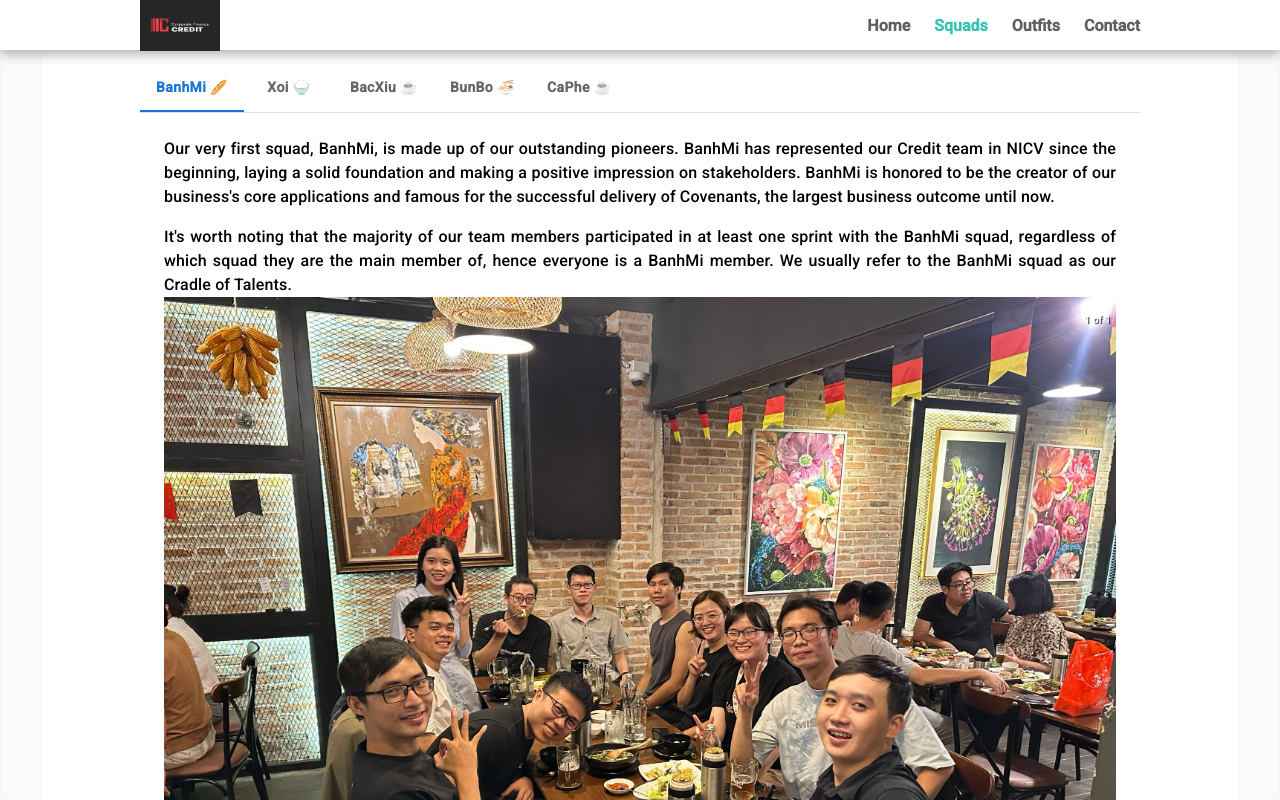
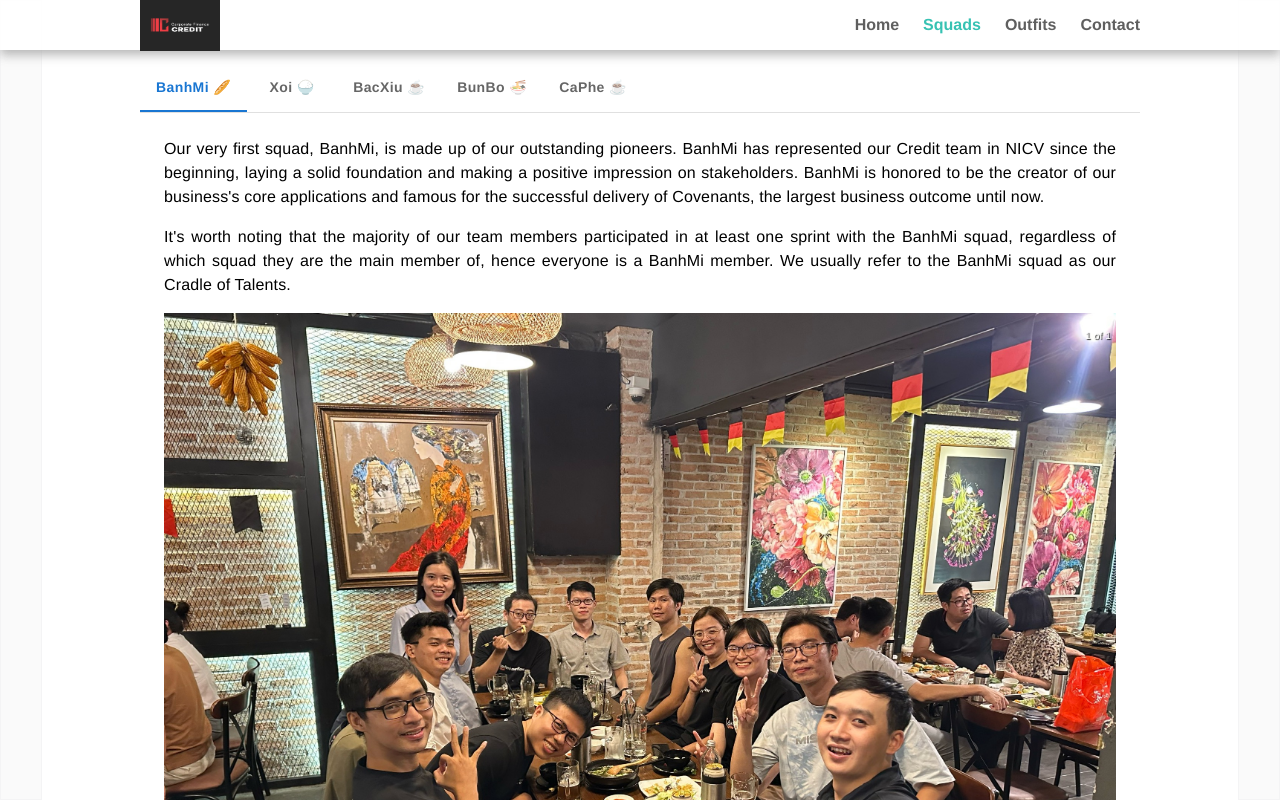
Before and after one commit to nntt1210/credit-tet-in-tech, a React (Create React App) app: page /squads in a window 1280 px wide. Shown: the top 800 px of the page. Built offline with nearby package versions, Linux system fonts and the light colour scheme.

Commit message:
update font family

```diff
--- a/src/components/squads/squad.jsx
+++ b/src/components/squads/squad.jsx
@@ -33,7 +33,7 @@ export const Squad = ({
 	return (
 		<CustomTabPanel value={value} index={index}>
 			<div style={{ textAlign: "justify" }}>{mainContent}</div>
-			<div style={{ marginTop: "1rem", textAlign: "justify" }}>
+			<div style={{ margin: "1rem 0", textAlign: "justify" }}>
 				{secondaryContent}
 			</div>
 			<Carousel>
--- a/src/data/styles.css
+++ b/src/data/styles.css
@@ -9,6 +9,6 @@
 
 	/* ------- fonts ------- */
 	--primary-font: "Heebo", sans-serif;
-	--secondary-font: "Roboto", sans-serif;
+	--secondary-font: "SourceSansPro", Helvetica, Arial, sans-serif;
 	/* --------------------- */
 }
--- a/src/index.js
+++ b/src/index.js
@@ -4,13 +4,29 @@ import "./index.css";
 import App from "./App";
 import reportWebVitals from "./reportWebVitals";
 import { BrowserRouter } from "react-router-dom";
+import { ThemeProvider, createTheme } from "@mui/material/styles";
+
+const theme = createTheme({
+	typography: {
+		allVariants: {
+			fontFamily: [
+				"SourceSansPro",
+				"Helvetica",
+				"Arial",
+				"sans-serif",
+			].join(","),
+		},
+	},
+});
 
 const root = ReactDOM.createRoot(document.getElementById("root"));
 root.render(
 	<React.StrictMode>
-		<BrowserRouter>
-			<App />
-		</BrowserRouter>
+		<ThemeProvider theme={theme}>
+			<BrowserRouter>
+				<App />
+			</BrowserRouter>
+		</ThemeProvider>
 	</React.StrictMode>
 );
 
```
